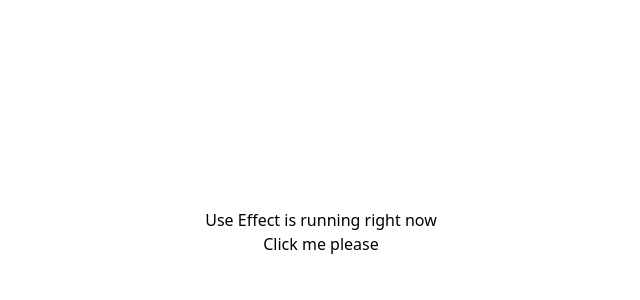
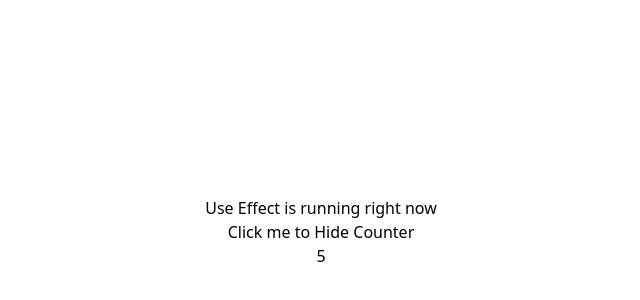
Before and after one commit to anowarzz/react-hooks-and-optimizations, a React (Vite) app: page / in a window 1280 px wide. Shown: the part 168-468 px from the top of the page, without its empty margins (319-959 px from the left). Built offline with nearby package versions, Linux system fonts and the light colour scheme.

Commit message:
useEffect clean up example learned

```diff
--- a/src/main.tsx
+++ b/src/main.tsx
@@ -4,7 +4,7 @@ import App from './App.tsx'
 import './index.css'
 
 ReactDOM.createRoot(document.getElementById('root')!).render(
-  // <React.StrictMode>
+  <React.StrictMode>
     <App />
-  // </React.StrictMode>,
+  </React.StrictMode>,
 )
--- a/src/pages/UseEffectExample.tsx
+++ b/src/pages/UseEffectExample.tsx
@@ -3,25 +3,41 @@ import { useEffect, useState } from "react";
 const UseEffectExample = () => {
   const [hidden, setHidden] = useState(false);
 
-  useEffect(() => {
-    console.log("Render");
-
-    return () => {
-      console.log("Inside this clean up , i feel free");
-    };
-  }, [hidden]);
-
   return (
     <div>
-      <h1>Use Effect is running right now</h1>
+      <h1 className="text-2xl mb-5 font-bold text-red-600">
+        Use Effect is running right now
+      </h1>
       <button
         onClick={() => setHidden((prev) => !prev)}
         className="btn p-2 m-2 bg-blue-500 text-white"
       >
-        Click me please
+        {`Click me to ${hidden ? "Show" : "Hide"} Counter`}
       </button>
+
+      {!hidden && <Counter />}
     </div>
   );
 };
 
+const Counter = () => {
+  const [count, setCount] = useState(0);
+
+  useEffect(() => {
+    const counterId = setInterval(() => {
+      console.log(count);
+      setCount((prev) => prev + 1);
+    }, 1000);
+
+    return () => {
+      clearInterval(counterId);
+    };
+  }, [count]);
+  return (
+    <h3 className="border-blue-400 border-2 py-2 px-4 my-6 font-bold width">
+      {count}
+    </h3>
+  );
+};
+
 export default UseEffectExample;
```
